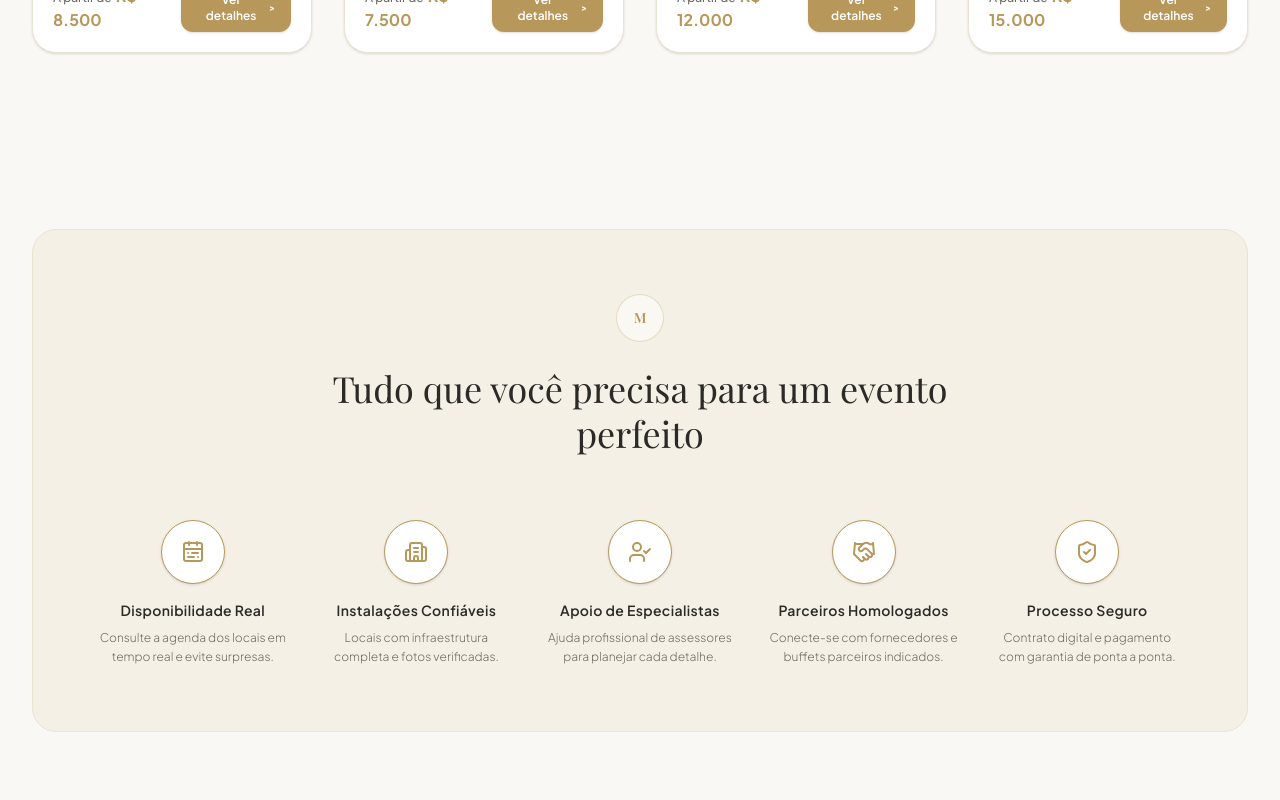
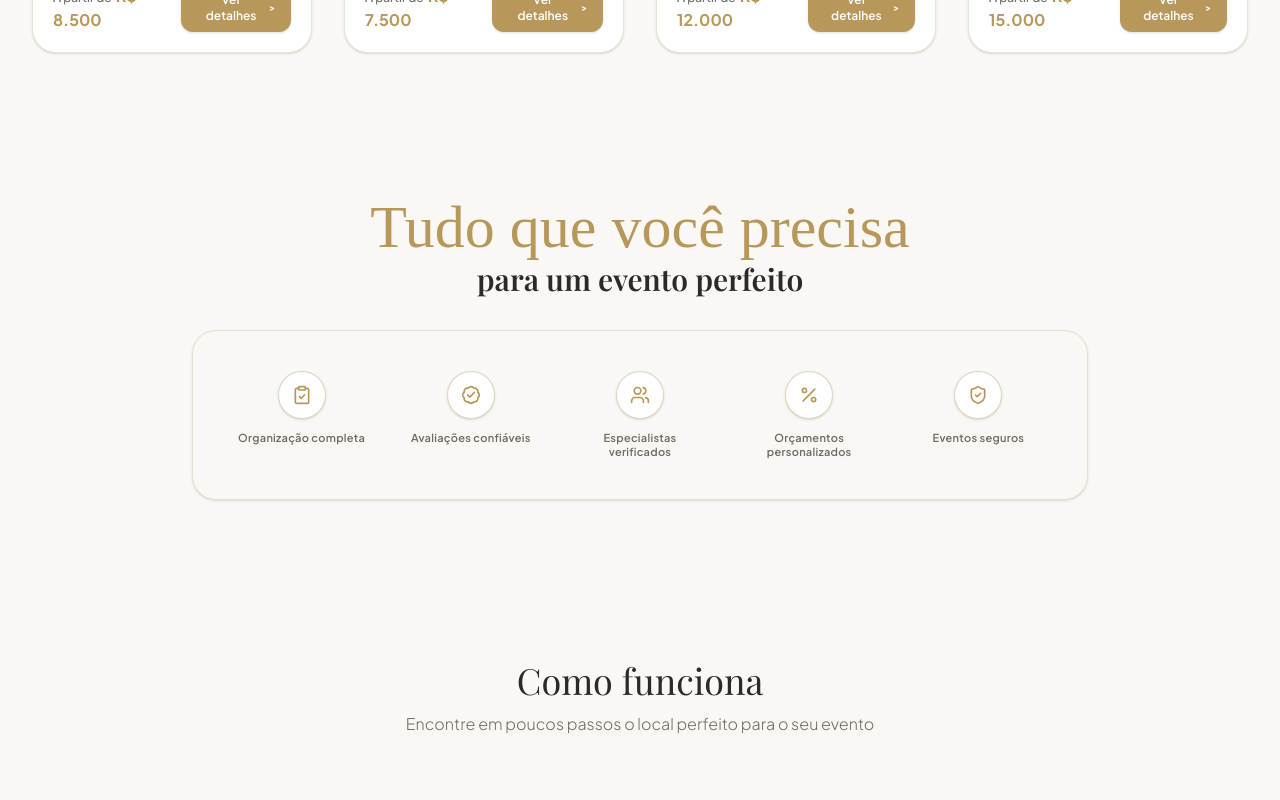
Before and after one commit to AgathaDanttas/SystemEvent, a React (Vite) app: page / in a window 1280 px wide. Shown: the part 1220-2020 px from the top of the page. Built offline with nearby package versions, Linux system fonts and the light colour scheme; a web font is replaced by a local one.

Commit message:
💄 style: redesign features section with script title

```diff
--- a/src/components/FeaturesList.tsx
+++ b/src/components/FeaturesList.tsx
@@ -1,74 +1,59 @@
-import { CalendarRange, Building2, UserCheck, Handshake, ShieldCheck } from 'lucide-react';
+import { ClipboardCheck, BadgeCheck, Users, Percent, ShieldCheck } from 'lucide-react';
 
 const FEATURES = [
   {
-    icon: CalendarRange,
-    title: 'Disponibilidade Real',
-    description: 'Consulte a agenda dos locais em tempo real e evite surpresas.',
+    icon: ClipboardCheck,
+    title: 'Organização completa',
   },
   {
-    icon: Building2,
-    title: 'Instalações Confiáveis',
-    description: 'Locais com infraestrutura completa e fotos verificadas.',
+    icon: BadgeCheck,
+    title: 'Avaliações confiáveis',
   },
   {
-    icon: UserCheck,
-    title: 'Apoio de Especialistas',
-    description: 'Ajuda profissional de assessores para planejar cada detalhe.',
+    icon: Users,
+    title: 'Especialistas verificados',
   },
   {
-    icon: Handshake,
-    title: 'Parceiros Homologados',
-    description: 'Conecte-se com fornecedores e buffets parceiros indicados.',
+    icon: Percent,
+    title: 'Orçamentos personalizados',
   },
   {
     icon: ShieldCheck,
-    title: 'Processo Seguro',
-    description: 'Contrato digital e pagamento com garantia de ponta a ponta.',
+    title: 'Eventos seguros',
   },
 ];
 
 export default function FeaturesList() {
   return (
-    <section className="py-24 bg-[#FAF8F5] relative overflow-hidden">
-      <div className="absolute top-1/2 -left-20 -translate-y-1/2 w-72 h-72 rounded-full border border-[#B8975A]/10 flex items-center justify-center -z-10 select-none">
-        <span className="font-serif text-[120px] text-[#B8975A]/5 font-light">M</span>
-      </div>
-      <div className="absolute top-1/2 -right-20 -translate-y-1/2 w-72 h-72 rounded-full border border-[#B8975A]/10 flex items-center justify-center -z-10 select-none">
-        <span className="font-serif text-[120px] text-[#B8975A]/5 font-light">M</span>
-      </div>
+    <section className="py-16 bg-[#FAF8F5] relative overflow-hidden">
+      <div className="max-w-7xl mx-auto px-4 sm:px-6 lg:px-8">
+        {/* Title block matching mockup */}
+        <div className="text-center mb-8 relative z-10">
+          <span className="font-script text-5xl sm:text-6xl text-[#B8975A] block leading-none mb-1">
+            Tudo que você precisa
+          </span>
+          <h2 className="font-serif text-2xl sm:text-3xl text-[#2B2A27] font-semibold leading-tight">
+            para um evento perfeito
+          </h2>
+        </div>
 
-      <div className="max-w-7xl mx-auto px-4 sm:px-6 lg:px-8">
-        {/* Container with warm sand background */}
-        <div className="bg-[#F4F0E6] rounded-3xl p-8 sm:p-12 lg:p-16 border border-[#EAE3D2] relative">
-
-          <div className="flex justify-center mb-6">
-            <div className="w-12 h-12 rounded-full border border-[#B8975A]/30 flex items-center justify-center bg-white/50">
-              <span className="font-serif text-sm text-[#B8975A] font-semibold">M</span>
-            </div>
-          </div>
-
-          <h2 className="font-serif text-3xl sm:text-4xl text-[#2B2A27] text-center font-normal mb-16 max-w-2xl mx-auto leading-tight">
-            Tudo que você precisa para um evento perfeito
-          </h2>
-
-          <div className="grid grid-cols-1 md:grid-cols-3 lg:grid-cols-5 gap-8">
+        {/* Container with gold border and rounded corners */}
+        <div className="bg-[#FAF8F5]/30 rounded-3xl p-6 sm:p-10 border border-[#B8975A]/25 relative shadow-sm max-w-4xl mx-auto">
+          {/* Grid of features */}
+          <div className="grid grid-cols-2 sm:grid-cols-3 md:grid-cols-5 gap-6 sm:gap-8 relative z-10 justify-items-center">
             {FEATURES.map((feat, index) => {
               const Icon = feat.icon;
               return (
-                <div key={index} className="flex flex-col items-center text-center space-y-4 group">
-                  <div className="w-16 h-16 rounded-full border border-[#B8975A] bg-white flex items-center justify-center shadow-sm group-hover:bg-[#B8975A] group-hover:text-white transition-all duration-300 transform group-hover:scale-105">
-                    <Icon className="w-6 h-6 text-[#B8975A] group-hover:text-white transition-colors duration-300" />
+                <div key={index} className="flex flex-col items-center text-center space-y-3 group flex-1 min-w-[100px] cursor-pointer">
+                  {/* Circular Icon container with gold border */}
+                  <div className="w-12 h-12 rounded-full border border-[#B8975A]/40 bg-white flex items-center justify-center group-hover:bg-[#B8975A]/10 group-hover:border-[#B8975A] transition-all duration-300 transform group-hover:scale-105 shadow-sm">
+                    <Icon className="w-5 h-5 text-[#B8975A] transition-colors duration-300" />
                   </div>
 
-                  <div className="space-y-2">
-                    <h3 className="font-semibold text-sm text-[#2B2A27] tracking-wide">
-                      {feat.title}
-                    </h3>
-                    <p className="text-xs text-[#6E6B64] font-light leading-relaxed max-w-[200px] mx-auto">
-                      {feat.description}
-                    </p>
-                  </div>
+                  {/* Text Details */}
+                  <h3 className="font-semibold text-[10px] sm:text-[11px] text-[#6E6B64] tracking-wide leading-tight px-1 group-hover:text-[#B8975A] transition-colors">
+                    {feat.title}
+                  </h3>
                 </div>
               );
             })}
```
